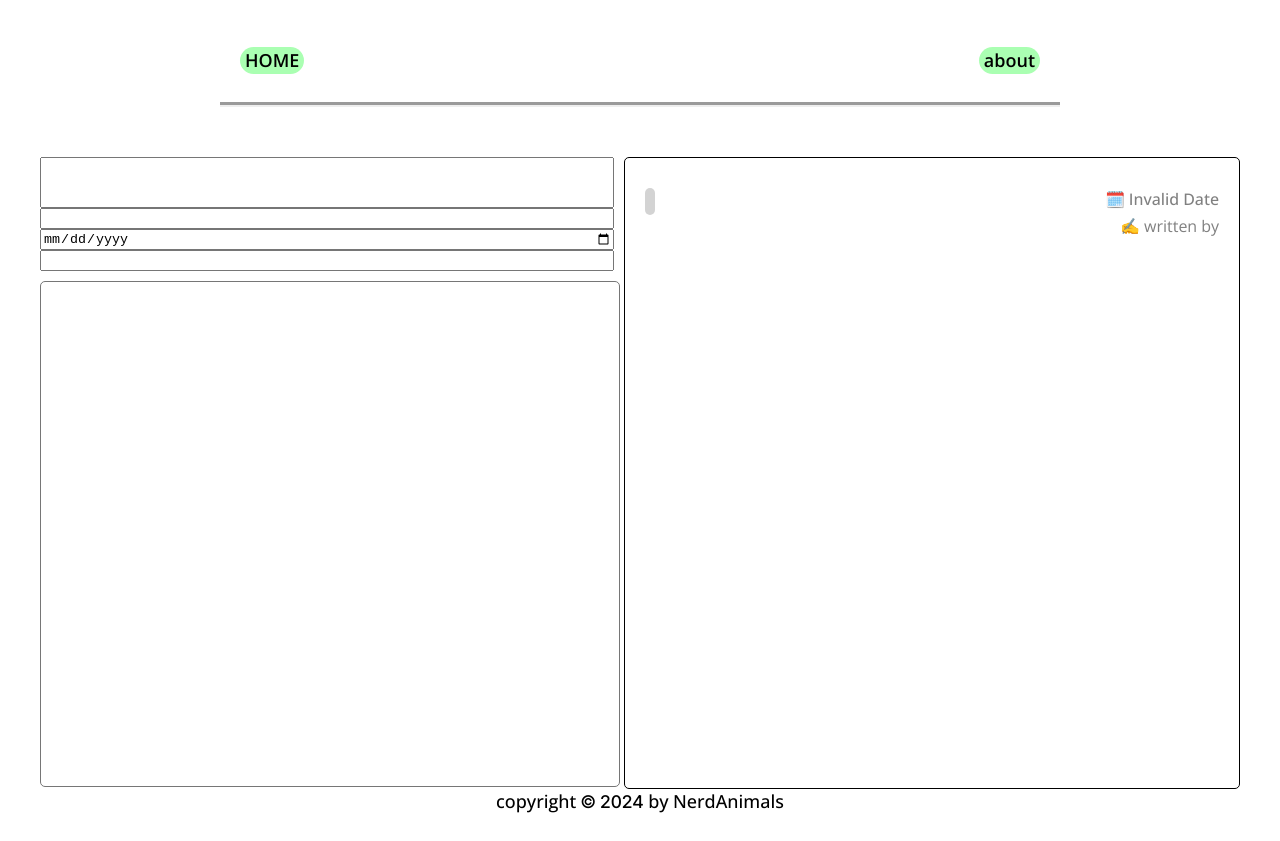
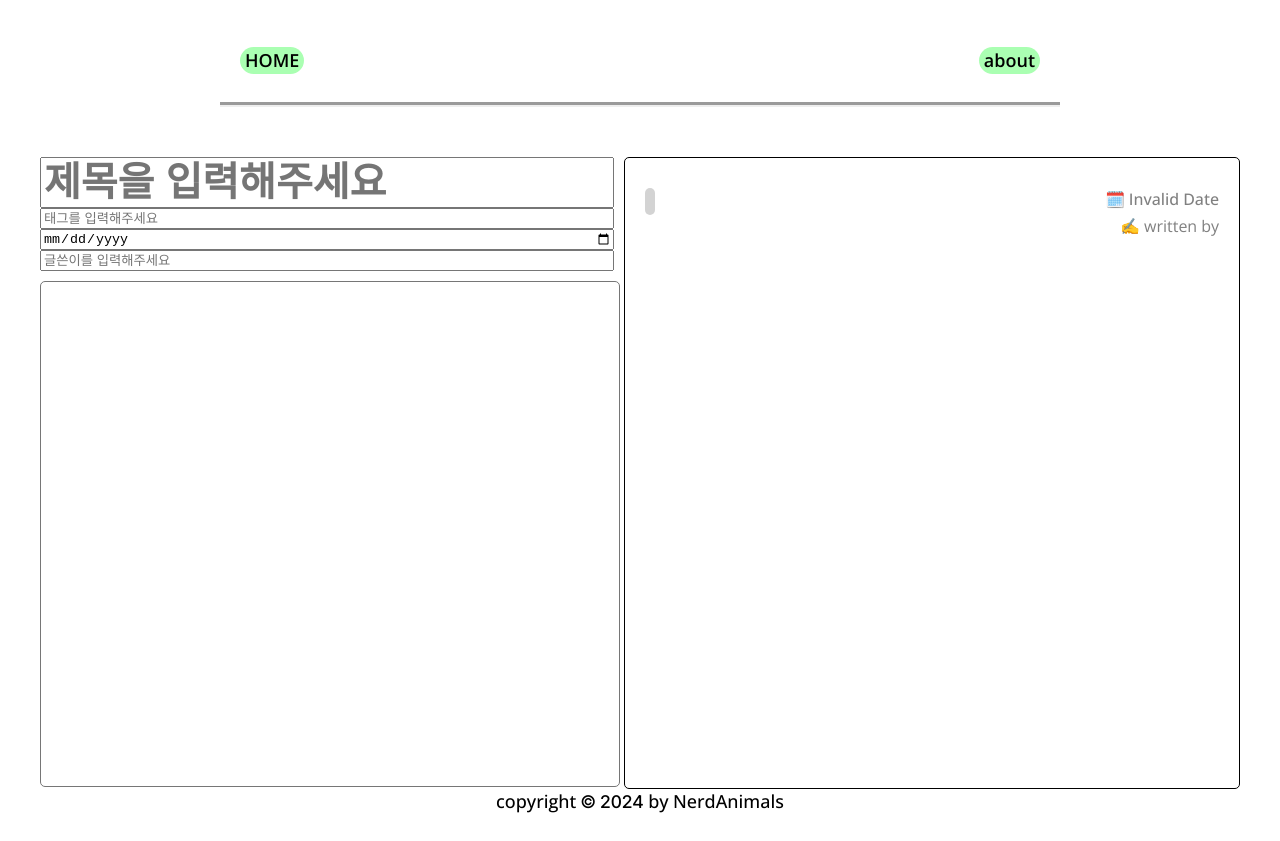
Before and after one commit to nerd-animals/na-log-engine, a Next.js app: page /write in a window 1280 px wide. Built offline with nearby package versions, Linux system fonts and the light colour scheme.

Commit message:
feat: show placeholder to each input

```diff
--- a/app/write/page.tsx
+++ b/app/write/page.tsx
@@ -23,10 +23,30 @@ export default function Write() {
     <div className="write-wrapper">
       <div className="write-editor">
         <div className="front-matter">
-          <input className="title" type="text" onChange={onChangeInputPost} />
-          <input className="tags" type="text" onChange={onChangeInputPost} />
-          <input className="date" type="date" onChange={onChangeInputPost} />
-          <input className="author" type="text" onChange={onChangeInputPost} />
+          <input
+            className="title"
+            type="text"
+            placeholder="제목을 입력해주세요"
+            onChange={onChangeInputPost}
+          />
+          <input
+            className="tags"
+            type="text"
+            placeholder="태그를 입력해주세요"
+            onChange={onChangeInputPost}
+          />
+          <input
+            className="date"
+            type="date"
+            required
+            onChange={onChangeInputPost}
+          />
+          <input
+            className="author"
+            type="text"
+            placeholder="글쓴이를 입력해주세요"
+            onChange={onChangeInputPost}
+          />
         </div>
         <textarea className="content" onChange={onChangeInputPost} />
       </div>
```
